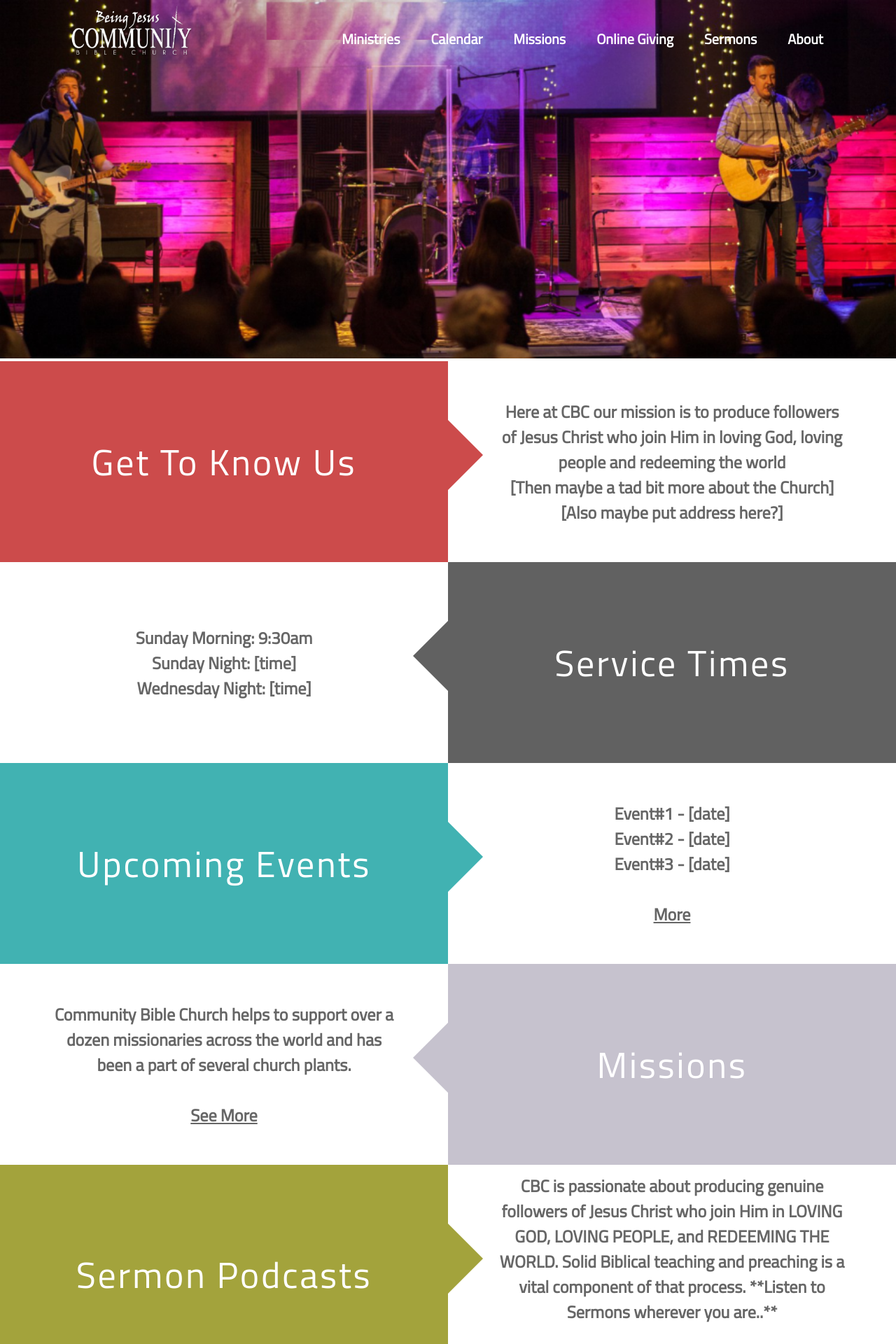
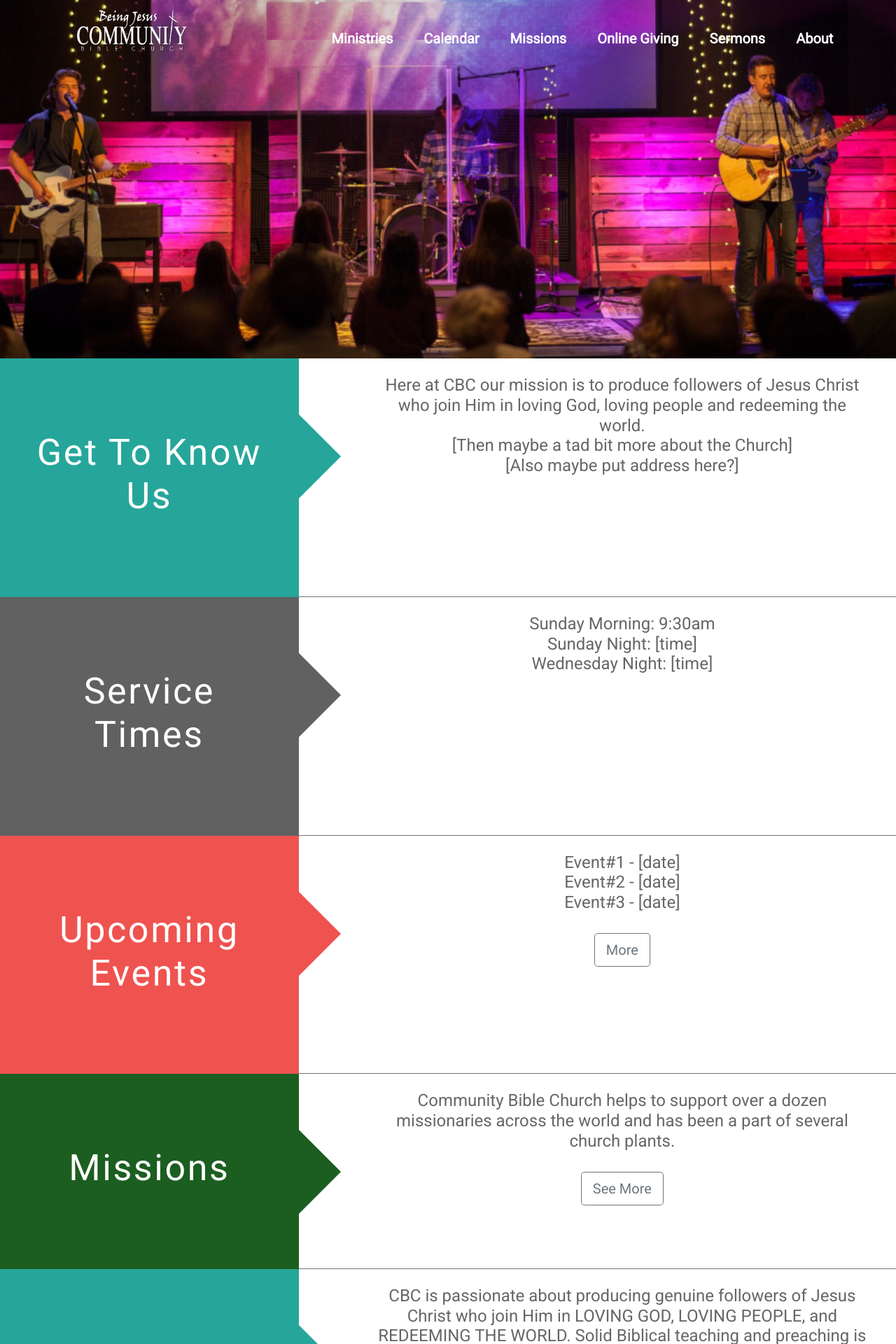
Before and after one commit to protohedron/CBC, a PHP site: page / in a window 1280 px wide. Shown: the top 1920 px of the page at 70% size. Run offline with PHP 8.4, Linux system fonts and the light colour scheme.

Commit message:
Home: Complete overhaul. Fixes a few bugs, uses Bootstrap, simplifies, and makes readibility better.

```diff
--- a/css/cbc.css
+++ b/css/cbc.css
@@ -1,16 +1,3 @@
-/*Font*/
-/*Titillium Web Font Regular*/
-@font-face {
-font-family: tweb;
-	src: url(Fonts/TitilliumWeb.ttf);
-}
-
-/*Titillium Web Font Semi-Bold*/
-@font-face {
-font-family: twebSB;
-	src: url(Fonts/TitilliumWebSB.ttf);
-}
-
 /*General Document Setup*/
 * {
 	margin: 0;
@@ -22,29 +9,51 @@ a {
 	text-decoration: none;
 }
 
+body {
+	font-family: 'Roboto', sans-serif;
+}
+
+/* Sticky footer styles
+-------------------------------------------------- */
+html {
+	position: relative;
+	min-height: 100%;
+}
+body {
+	margin-bottom: 60px; /* Margin bottom by footer height */
+}
+.footer {
+	position: absolute;
+	bottom: 0;
+	width: 100%;
+	height: 60px; /* Set the fixed height of the footer here */
+	line-height: 60px; /* Vertically center the text there */
+	background-color: #f5f5f5;
+}
+
 /*Background Colors*/
 .lightred {
-	background-color: #cc4b4b;
+	background-color: #ef5350;
 }
 
 .teal {
-	background-color: #41b2b2;
+	background-color: #26A69A;
 }
 
 .mustard {
-	background-color: #a3a33c;
+	background-color: #F9A825;
 }
 
 .darkred {
-	background-color: #7f2f2f;
+	background-color: #b71c1c;
 }
 
 .darkteal {
-	background-color: #133535;
+	background-color: #004D40;
 }
 
 .darkgreen {
-	background-color: #414118;
+	background-color: #1B5E20;
 }
 
 .darkgray {
@@ -52,19 +61,15 @@ a {
 }
 
 .purplegray {
-	background-color: #c6c2ce;
+	background-color: #7986CB;
 }
 
 .gray {
-	background-color: #a1a1a1;
+	background-color: #9E9E9E;
 }
 
 .bluegray {
-	background-color: #b2bac6;
-}
-
-.lightgray {
-	background-color: #c9c9c9;
+	background-color: #B0BEC5;
 }
 
 /*Header, logo, and nav*/
@@ -104,7 +109,6 @@ nav {
 
 nav a {
 	position: relative;
-	font-family: tweb;
 	color: white;
 	font-weight: bold;
 	font-size: 1.25em;
@@ -139,26 +143,10 @@ nav a:hover:before {
 	width: 100%;
 }
 
-/*Recurring Styling*/
-.home_grid {
-	display: grid;
-	grid-template-columns: 1fr 1fr;
-	margin-bottom: 1.5em;
-}
-
-.section_block {
-	display: table;
-	position: relative;
-	width: 100%;
-	height: 100%;
-}
-
 .section_title {
-	display: table-cell;
 	vertical-align: middle;
 	text-align: center;
 	color: white;
-	font-family: tweb;
 	font-size: 3.25em;
 	font-weight: normal;
 	letter-spacing: .05em;
@@ -168,102 +156,30 @@ nav a:hover:before {
 }
 
 .info_block {
-	position: relative;
-	display: table;
-	width: 100%;
 	height: 100%;
+	padding: 0;
 }
 
 .filler_text {
-	opacity: 1;
-	font-family: tweb;
-	font-size: 1.5em;
 	color: #666666;
-	font-weight: bold;
 	text-align: center;
-	display: table-cell;
 	vertical-align: middle;
-	padding: .5em;
-	padding-left: 3em;
-	padding-right: 3em;
+	padding: 1em;
 	background-color: white;
 }
 /*End Recurring Styling*/
 
+/*Block arrows*/
+.arrow-right {
+	position: relative;
+	top: 5em;
+	width: 0;
+	height: 0;
+	border-top: 60px solid white;
+	border-bottom: 60px solid white;
 
-
-
-/*Block arrows*/
-.info_block:nth-child(even):before{
-  content: '';
-  position: absolute;
-  left: 0;
-  top: 5.25em;
-  width: 0;
-  height: 0;
-  border-top: 50px solid transparent;
-  border-bottom: 50px solid transparent;
-  border-left:50px solid;
-}
-
-.info_block:nth-child(odd):after{
-  content: '';
-  position: absolute;
-  right: 0;
-  top: 5.25em;
-  width: 0;
-  height: 0;
-  border-top: 50px solid transparent;
-  border-bottom: 50px solid transparent;
-  border-right:50px solid;
-}
-
-/*For proper colored arrows*/
-
-/*Even*/
-.info_block:nth-child(2):not(.filler_text):before{
-	border-left: 50px solid #cc4b4b;
-}
-
-.info_block:nth-child(6):before{
-	border-left: 50px solid #41b2b2;
-}
-
-.info_block:nth-child(10):before{
-	border-left: 50px solid #a3a33c;
-}
-
-.info_block:nth-child(14):before{
-	border-left: 50px solid #7f2f2f;
-}
-
-.info_block:nth-child(18):before{
-	border-left: 50px solid #133535;
-}
-
-.info_block:nth-child(22):before{
-	border-left: 50px solid #414118;
-}
-
-/*Odd*/
-.info_block:nth-child(3):not(.filler_text):after{
-	border-right: 50px solid #616161;
-}
-
-.info_block:nth-child(7):not(.filler_text):after{
-	border-right: 50px solid #c6c2ce;
-}
-
-.info_block:nth-child(11):not(.filler_text):after{
-	border-right: 50px solid #a1a1a1;
-}
-
-.info_block:nth-child(15):not(.filler_text):after{
-	border-right: 50px solid #b2bac6;
-}
-
-.info_block:nth-child(19):not(.filler_text):after{
-	border-right: 50px solid #c9c9c9;
+	border-left: 60px solid transparent;
+	padding: 0;
 }
 
 /*Template for other pages*/
--- a/index.php
+++ b/index.php
@@ -9,7 +9,7 @@
 		<title>CBC</title>
 		<meta charset = "UTF-8">
 		<meta name="viewport" content="width=device-width, initial-scale=1.0">
-		<link rel="stylesheet" href="css/cbc.css">
+		<?php include_once("php_partial/css_includes.php"); ?>
 		<link rel="icon" type="image/png" href="img/favicon.png"> <!--  Favicon needs to be generated -->
 	</head>
 
@@ -38,133 +38,106 @@
 		<img class="shcase_img" src="img/img_1.png"></img>
 
 		<!--Begin Sections-->
-		<div class="home_grid">
+		<div class="container-fluid">
+			<?php
+				function printRow($color, $title, $content) {
+			?>
+					<div class="row">
+						<!--Begin Get To know us Section-->
+						<div class="col-md-4 <?php echo $color; ?>">
+							<h1 class="section_title font"><?php echo $title; ?></h1>
+						</div>
 
-			<!--Begin Get To know us Section-->
-			<div class="section_block lightred">
-				<h1 class="section_title">Get To Know Us</h1>
-			</div>
+						<div class="col border-bottom border-secondary">
+							<div class="row">
+								<div class="col-1 d-none d-lg-block arrow-right <?php echo $color; ?>"></div>
+								<div class="col">
+									<h4 class="filler_text"><?php echo $content; ?></h4>
+								</div>
+							</div>
+						</div>
+						<!--End Get To Know Us-->
+					</div>
+			<?php
+				}
 
-			<div class="info_block lightred">
-				<h2 class="filler_text">Here at CBC our mission is to produce followers of Jesus Christ who join Him in loving God, loving people and redeeming the world<br>[Then maybe a tad bit more about the Church]<br>[Also maybe put address here?]</h2>
-			</div>
-			<!--End Get To Know Us-->
+				printRow("teal", "Get To Know Us",
+				'Here at CBC our mission is to produce followers of Jesus Christ who join Him in loving God, loving people and redeeming the world.
+				<br>
+				[Then maybe a tad bit more about the Church]
+				<br>
+				[Also maybe put address here?]');
 
+				printRow("darkgray", "Service Times",
+				'Sunday Morning: 9:30am
+				<br>
+				Sunday Night: [time]
+				<br>
+				Wednesday Night: [time]');
 
-			<!--Begin Service Times Section-->
-			<div class="info_block darkgray">
-				<h2 class="filler_text">Sunday Morning: 9:30am<br>Sunday Night: [time]<br> Wednesday Night: [time]</h2>
-			</div>
+				printRow("lightred", "Upcoming Events",
+				'Event#1 - [date]
+				<br>
+				Event#2 - [date]
+				<br>
+				Event#3 - [date]
+				<br>
+				<br>
+				<button type="button" class="btn btn-outline-secondary btn-lg">More</button>');
 
-			<div class="section_block darkgray" id="two">
-				<h1 class="section_title">Service Times</h1>
-			</div>
-			<!--End Service Times Section-->
+				printRow("darkgreen", "Missions",
+				'Community Bible Church helps to support over a dozen missionaries across the world and has been a part of several church plants.
+				<br>
+				<br>
+				<button type="button" class="btn btn-outline-secondary btn-lg">See More</button>');
 
+				printRow("teal", "Sermon Podcasts",
+				'CBC is passionate about producing genuine followers of Jesus Christ who join Him in LOVING GOD, LOVING PEOPLE, and REDEEMING THE WORLD. Solid Biblical teaching and preaching is a vital component of that process. **Listen to Sermons wherever you are..**
+				<br>
+				<br>
+				<button type="button" class="btn btn-outline-secondary btn-lg">Listen to Sermons</button>');
 
-			<!--Begin Upcoming Events Section-->
-			<div class="section_block teal">
-				<h1 class="section_title">Upcoming Events</h1>
-			</div>
+				printRow("purplegray", "Ministries",
+				'Through ministries like 180 , GED, LifeTRUTH and many others, Community Bible Church is committed to Being Jesus to our community and making a difference in the lives of those around us.
+				<br>
+				<br>
+				<button type="button" class="btn btn-outline-secondary btn-lg">See All Ministries</button>');
 
-			<div class="info_block teal">
-				<h2 class="filler_text">Event#1 - [date]<br>Event#2 - [date]<br> Event#3 - [date]<br><br><u>More</u></h2>
-			</div>
-			<!--End Upcoming Events Section-->
+				printRow("darkred", "Online Giving",
+				'CBC is excited to offer the option of giving online with a credit/debit card or through a direct checking account withdrawal. Your gift will be processed promptly, and your financial information will be secure. May God bless you as you follow His direction in your giving!
+				<br>
+				<br>
+				<button type="button" class="btn btn-outline-secondary btn-lg">Give Online</button>');
 
+				printRow("mustard", "I'm New",
+				'Whether this is your first time to Community Bible Church or you\'ve been attending for a while, we want to hear from you.
+				<br>
+				<br>
+				<button type="button" class="btn btn-outline-secondary btn-lg">Get Info</button>');
 
-			<!--Begin Missions Section-->
-			<div class="info_block purplegray">
-				<h2 class="filler_text">Community Bible Church helps to support over a dozen missionaries across the world and has been a part of several church plants.<br><br><u>See More</u></h2>
-			</div>
+				printRow("darkteal", "Contact and Info",
+				'If you have any questions or would like to get plugged in at CBC please call us at 864-859-2662
+				<br>
+				<br>
+				Our address is <u>8005 Highway 81 North in Easley, SC</u>');
 
-			<div class="section_block purplegray" id="four">
-				<h1 class="section_title">Missions</h1>
-			</div>
-			<!--End Missions Section-->
+				printRow("purplegray", "About CBC, Staff &amp; More",
+				'Learn about our staff, our values, our history, and more!
+				<br>
+				<br>
+				<button type="button" class="btn btn-outline-secondary btn-lg">Learn About CBC</button>');
 
-
-			<!--Begin Sermons Section-->
-			<div class="section_block mustard">
-				<h1 class="section_title">Sermon Podcasts</h1>
-			</div>
-
-			<div class="info_block mustard">
-				<h2 class="filler_text">CBC is passionate about producing genuine followers of Jesus Christ who join Him
-										in LOVING GOD, LOVING PEOPLE, and REDEEMING THE WORLD. Solid Biblical teaching and preaching is a vital
-										component of that process. **Listen to Sermons wherever you are..**<br><br><u>Listen to Sermons</u></h2>
-			</div>
-			<!--End Sermons Section-->
-
-
-			<!--Ministries Section-->
-			<div class="info_block gray">
-				<h2 class="filler_text">Through ministries like 180 , GED, LifeTRUTH and many others, Community Bible Church is committed to Being Jesus to our community and making a difference in the lives of those around us.<br><br><u>See all Ministries</u></h2>
-			</div>
-
-			<div class="section_block gray" id="six">
-				<h1 class="section_title">Ministries</h1>
-			</div>
-			<!--End Ministries Section-->
-
-
-			<!--Begin Online Giving Section-->
-			<div class="section_block darkred">
-				<h1 class="section_title">Online Giving</h1>
-			</div>
-
-			<div class="info_block darkred">
-				<h2 class="filler_text">CBC is excited to offer the option of giving online with a credit/debit card or through a direct checking account withdrawal. Your gift will be processed promptly, and your financial information will be secure. May God bless you as you follow His direction in your giving!<br><br><u>Give Online</u></h2>
-			</div>
-			<!--End Online Giving Section-->
-
-
-			<!--I'm New Section-->
-			<div class="info_block bluegray">
-				<h2 class="filler_text">Whether this is your first time to Community Bible Church or you've been attending for a while, we want to hear from you.<br><br><u>Get Info</u></h2>
-			</div>
-
-			<div class="section_block bluegray" id="eight">
-				<h1 class="section_title">I'm New</h1>
-			</div>
-			<!--End I'm New Section-->
-
-
-			<!--Begin Contact Section-->
-			<div class="section_block darkteal">
-				<h1 class="section_title">Contact and Info</h1>
-			</div>
-
-			<div class="info_block darkteal">
-				<h2 class="filler_text">If you have any questions or would like to get plugged in at CBC please call us at 864-859-2662<br><br>Our address is <u>8005 Highway 81 North in Easley, SC</u></h2>
-			</div>
-			<!--End Contact Section-->
-
-
-			<!--About, Staff & More Section-->
-			<div class="info_block lightgray">
-				<h2 class="filler_text">Learn about our staff, our values, our history, and more<br><br><u>Learn About CBC</u></h2>
-			</div>
-
-			<div class="section_block lightgray" id="ten">
-				<h1 class="section_title">About CBC, Staff &amp; More</h1>
-			</div>
-			<!--End About, Staff & More Section-->
-
-
-			<!--Begin MyCBC-->
-			<div class="section_block" style="background-color: #414118">
-				<h1 class="section_title">Social Media</h1>
-			</div>
-
-			<div class="info_block" style="background-color: #414118">
-				<h2 class="filler_text">Facebook Instagram and YouTube</u></h2>
-			</div>
-			<!--End MyCBC Section-->
+				printRow("lightred", "Social Media",
+				'Facebook, Instagram and YouTube');
+			?>
 		</div>
 
 		<!--Footer-->
-		<footer></footer>
+		<footer class="footer">
+			<div class="container text-center">
+				<span class="text-muted"><!-- Place sticky footer content here. --></span>
+			</div>
+		</footer>
 
 	</body>
 </html>
```
Also changed, not shown: other parts of css/cbc.css (+0 -51 lines).
